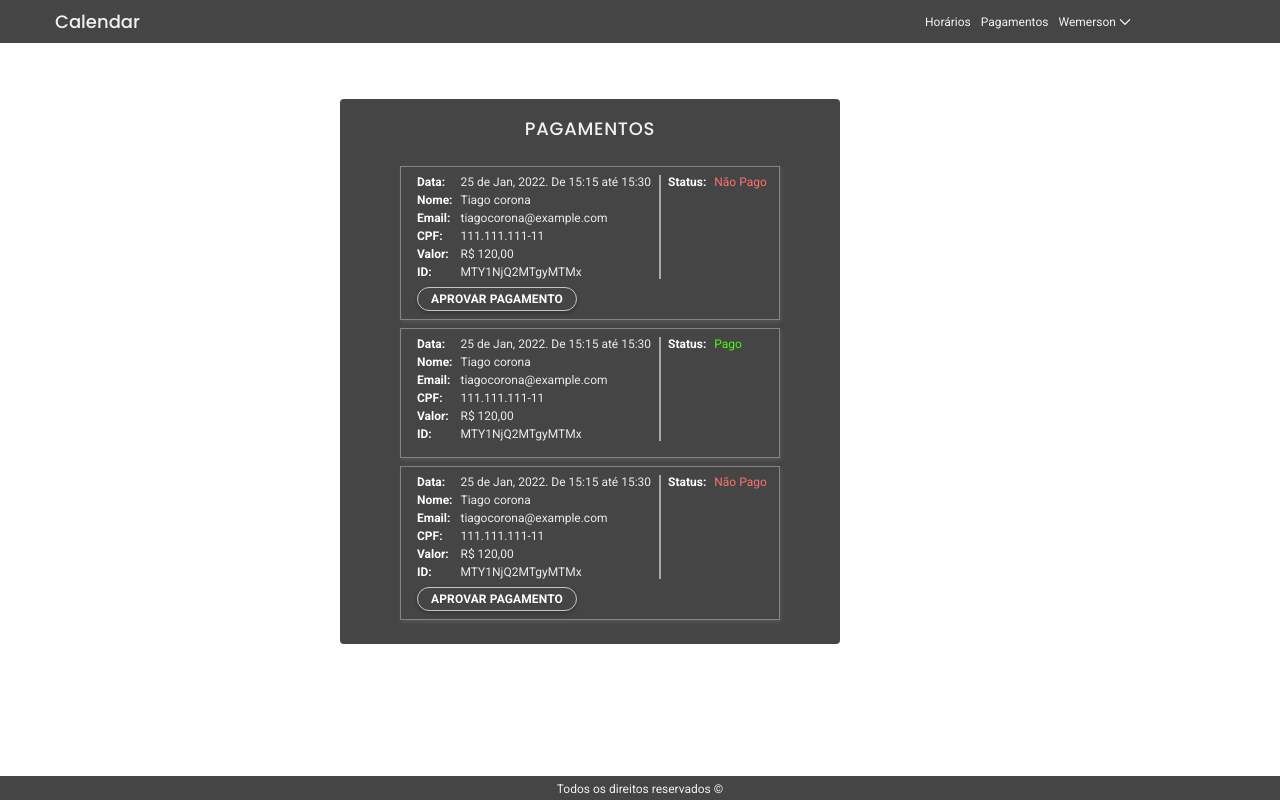
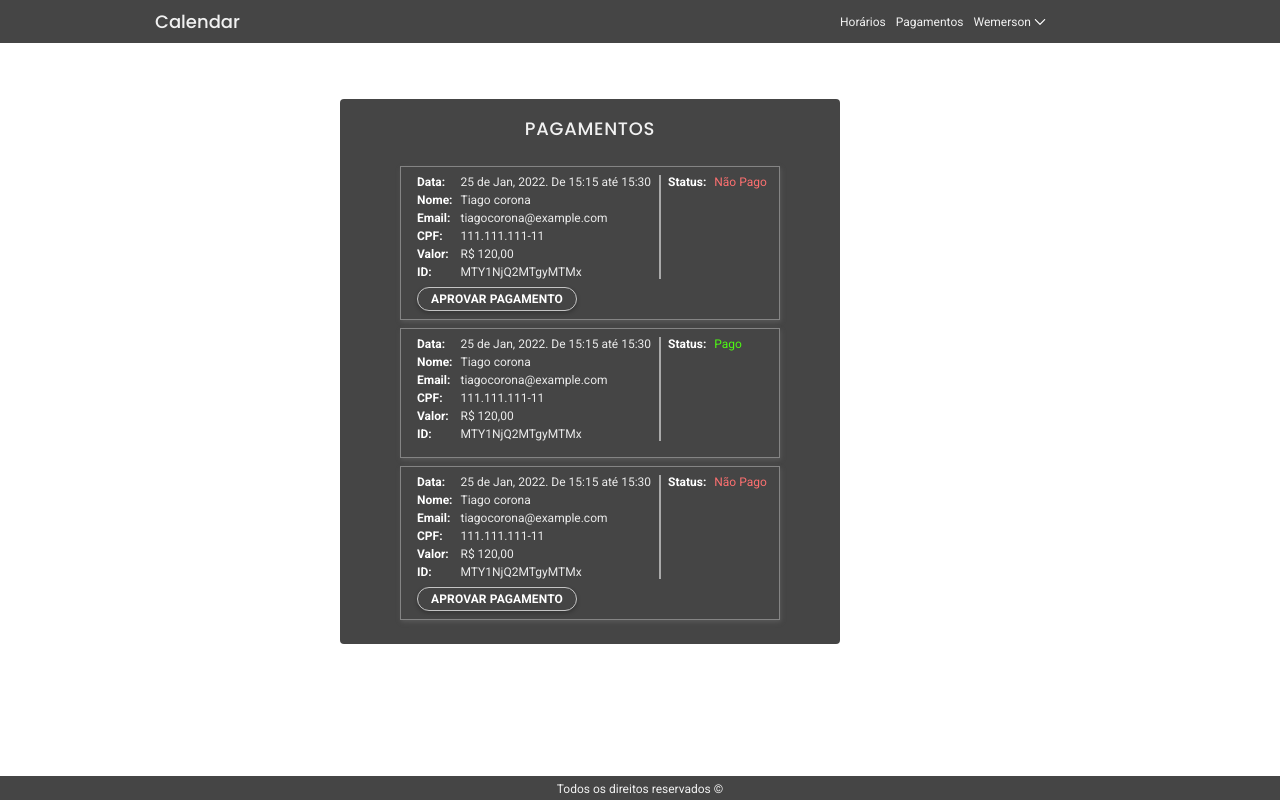
Before and after one commit to wejesuss/calendar, a website: page public/payments/index.html in a window 1280 px wide. Drawn offline with Linux system fonts and the light colour scheme.

Commit message:
feat: make payments page responsive for almos all screen sizes

```diff
--- /dev/null
+++ b/public/payments/index-1300.css
@@ -0,0 +1,16 @@
+.header-container {
+  display: grid;
+  grid-template-columns: repeat(10, 7rem);
+  justify-content: center;
+  column-gap: 30px;
+  align-items: center;
+}
+
+.header-container nav {
+  grid-column: 8/11;
+  margin-left: -15px;
+}
+
+main .sections section:nth-of-type(1) {
+  padding: 1.6rem 2.4rem;
+}
--- a/public/payments/index.html
+++ b/public/payments/index.html
@@ -18,6 +18,11 @@
       rel="stylesheet"
       href="/payments/index-1024.css"
       media="screen and (min-width: 721px) and (max-width: 1024px)"
+    />
+    <link
+      rel="stylesheet"
+      href="/payments/index-1300.css"
+      media="screen and (min-width: 1025px) and (max-width: 1300px)"
     />
 
     <link rel="preconnect" href="https://fonts.googleapis.com" />
```
